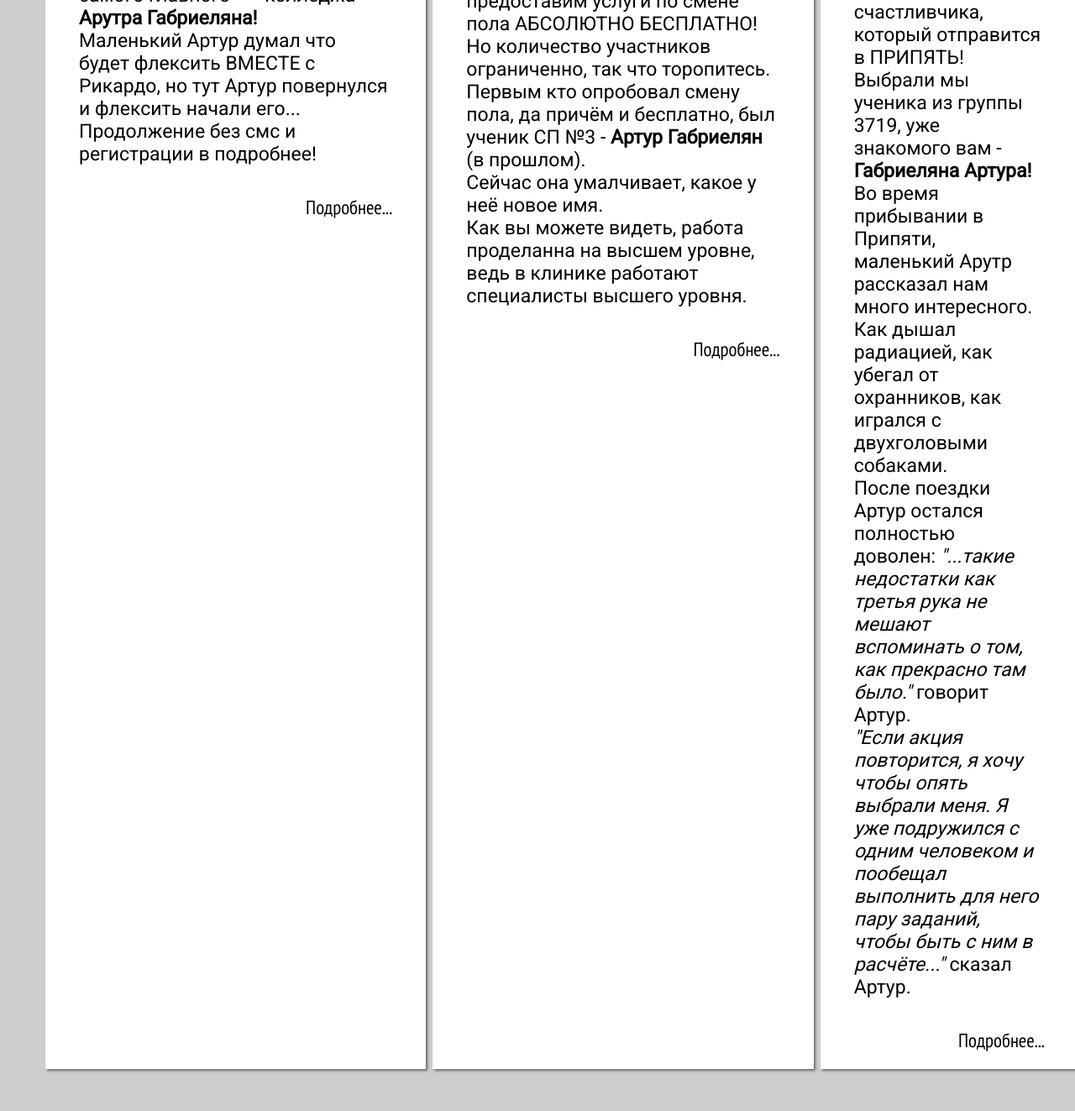
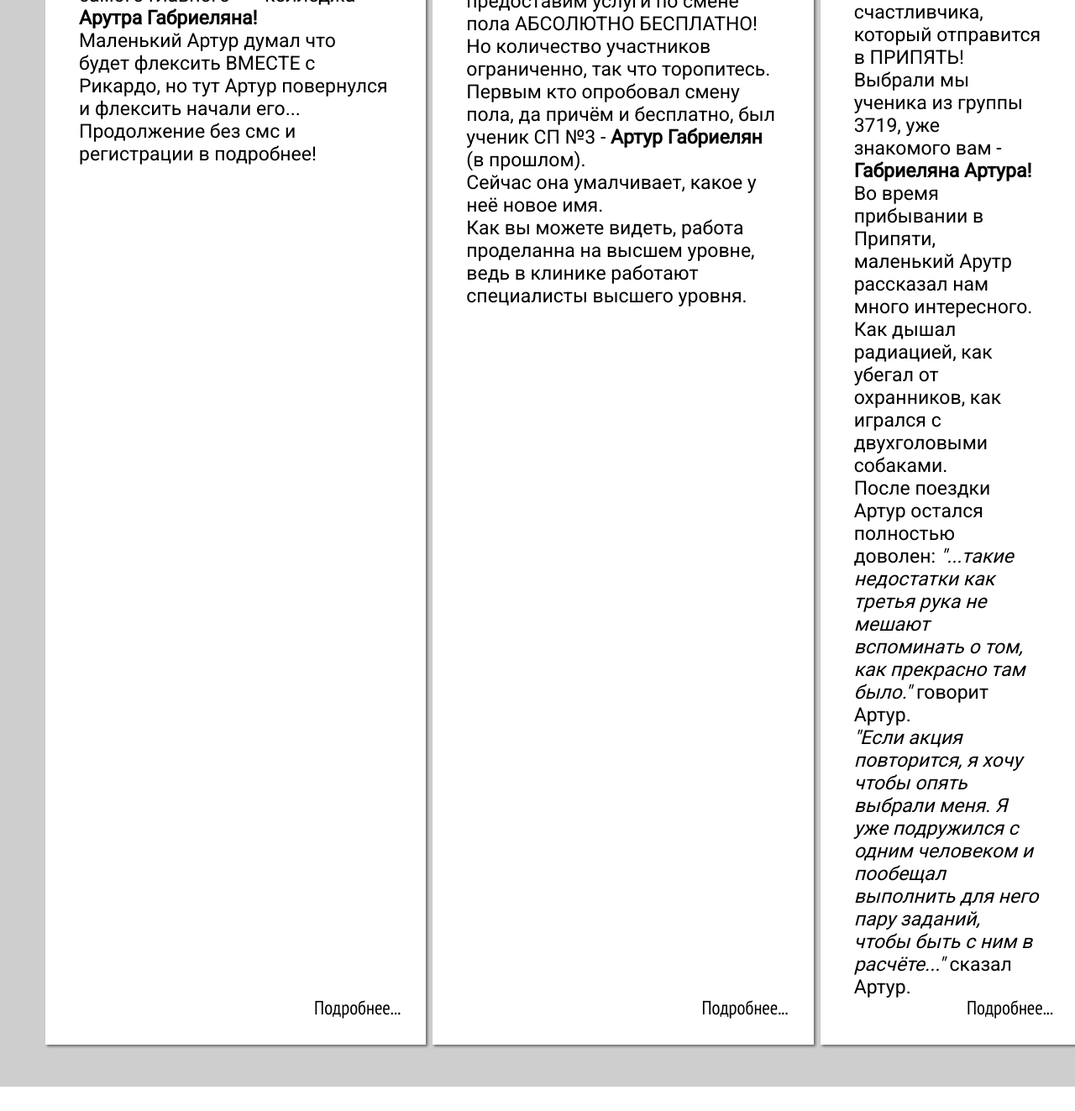
Before and after one commit to mrreads/system-college, a PHP site: page / in a window 1280 px wide. Shown: the part 1131-2454 px from the top of the page at 84% size. After the commit the page ends 2425 px from the top, so only its background shows below. Run offline with PHP 8.4, Linux system fonts and the light colour scheme.

Commit message:
button fix

```diff
--- a/styles/contents/style_news.css
+++ b/styles/contents/style_news.css
@@ -8,6 +8,8 @@
 
 #news div
 {
+    position: relative;
+
     margin: 2px 4px;
     margin-bottom: 25px;
     padding: 20px 40px;
@@ -43,11 +45,21 @@
     box-shadow: 2px 2px 3px 0 rgba(0,0,0,.5);
 }
 
+#news .с-link
+{
+    position: absolute;
+    right: 0;
+    bottom: 0;
+}
+
 #news .с-link a
 {
     font-size: 23px;
 
     float: right;
+
+    margin: 15px;
+    padding: 15px 15px;
 
     transition: .2s linear;
     text-decoration: none;
@@ -57,7 +69,7 @@
 
 #news .с-link a:hover
 {
-    margin: -15px;
+    margin: 15px;
     padding: 15px 15px;
 
     transition: .2s linear;
```
